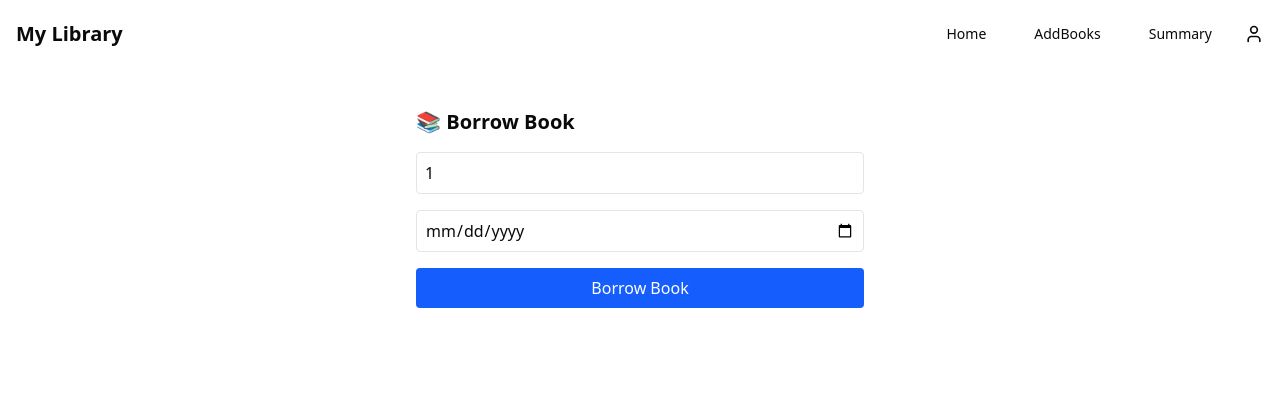
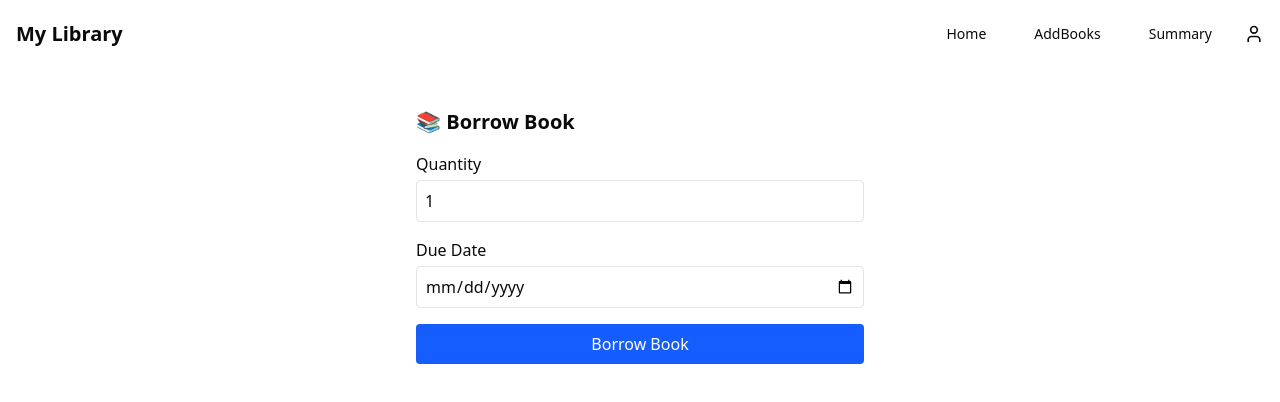
Before and after one commit to MamunHossain1999/libray-management-system-frontend, a React (Vite) app: page /borrow/1 in a window 1280 px wide. Shown: the top 402 px of the page. Built offline with nearby package versions, Linux system fonts and the light colour scheme.

Commit message:
added borrowForm

```diff
--- a/src/features/borrows/pages/BorrowForm.tsx
+++ b/src/features/borrows/pages/BorrowForm.tsx
@@ -1,43 +1,66 @@
 import { useState } from "react";
 import { useParams, useNavigate } from "react-router-dom";
 import { useBorrowBookMutation } from "../BorrowApi";
-
+import { toast } from "react-toastify";
 
 const BorrowForm = () => {
   const { bookId } = useParams();
   const navigate = useNavigate();
   const [quantity, setQuantity] = useState(1);
   const [dueDate, setDueDate] = useState("");
-  const [borrowBook, { isLoading }] = useBorrowBookMutation();
+  const [borrowBook, { isLoading, error }] = useBorrowBookMutation();
 
   const handleSubmit = async (e: React.FormEvent) => {
     e.preventDefault();
-    await borrowBook({ book: bookId, quantity, dueDate });
+    if (!bookId) return toast.error("Invalid book selected!");
+    try {
+      await borrowBook({ book: bookId, quantity, dueDate }).unwrap();
+      toast.success("Book borrowed successfully!");
       navigate("/borrow-summary");
+    } catch (err) {
+      toast.error("Failed to borrow book. Please try again.");
+    }
   };
 
   return (
     <form onSubmit={handleSubmit} className="max-w-md mx-auto mt-10 space-y-4">
       <h2 className="text-xl font-bold">📚 Borrow Book</h2>
+
+      <label className="block">
+        Quantity
         <input
           type="number"
           value={quantity}
+          min={1}
           onChange={(e) => setQuantity(Number(e.target.value))}
-        min={1}
-        className="w-full p-2 border rounded"
-        placeholder="Quantity"
+          className="w-full p-2 border rounded mt-1"
           required
         />
+      </label>
+
+      <label className="block">
+        Due Date
         <input
           type="date"
           value={dueDate}
           onChange={(e) => setDueDate(e.target.value)}
-        className="w-full p-2 border rounded"
+          className="w-full p-2 border rounded mt-1"
           required
+          min={new Date().toISOString().split("T")[0]} // Prevent past dates
         />
+      </label>
+
+      {error && (
+        <p className="text-red-600">
+          {typeof error === "object" && "status" in error
+            ? "Failed to borrow book."
+            : String(error)}
+        </p>
+      )}
+
       <button
         type="submit"
-        className="w-full bg-blue-600 text-white py-2 rounded hover:bg-blue-700"
+        className="w-full bg-blue-600 text-white py-2 rounded hover:bg-blue-700 disabled:bg-blue-400"
         disabled={isLoading}
       >
         {isLoading ? "Borrowing..." : "Borrow Book"}
--- a/src/features/borrows/types.ts
+++ b/src/features/borrows/types.ts
@@ -1,13 +1,6 @@
 export interface IBorrow {
   _id?: string;
-  book: {
-    _id: string;
-    title: string;
-  };
-//   user?: {
-//     _id: string;
-//     name: string;
-//   };
+  book: string;
   quantity: number;
   dueDate: string;
   status?: "borrowed" | "returned";
```
Lines whose indentation alone changed are shown as unchanged.
